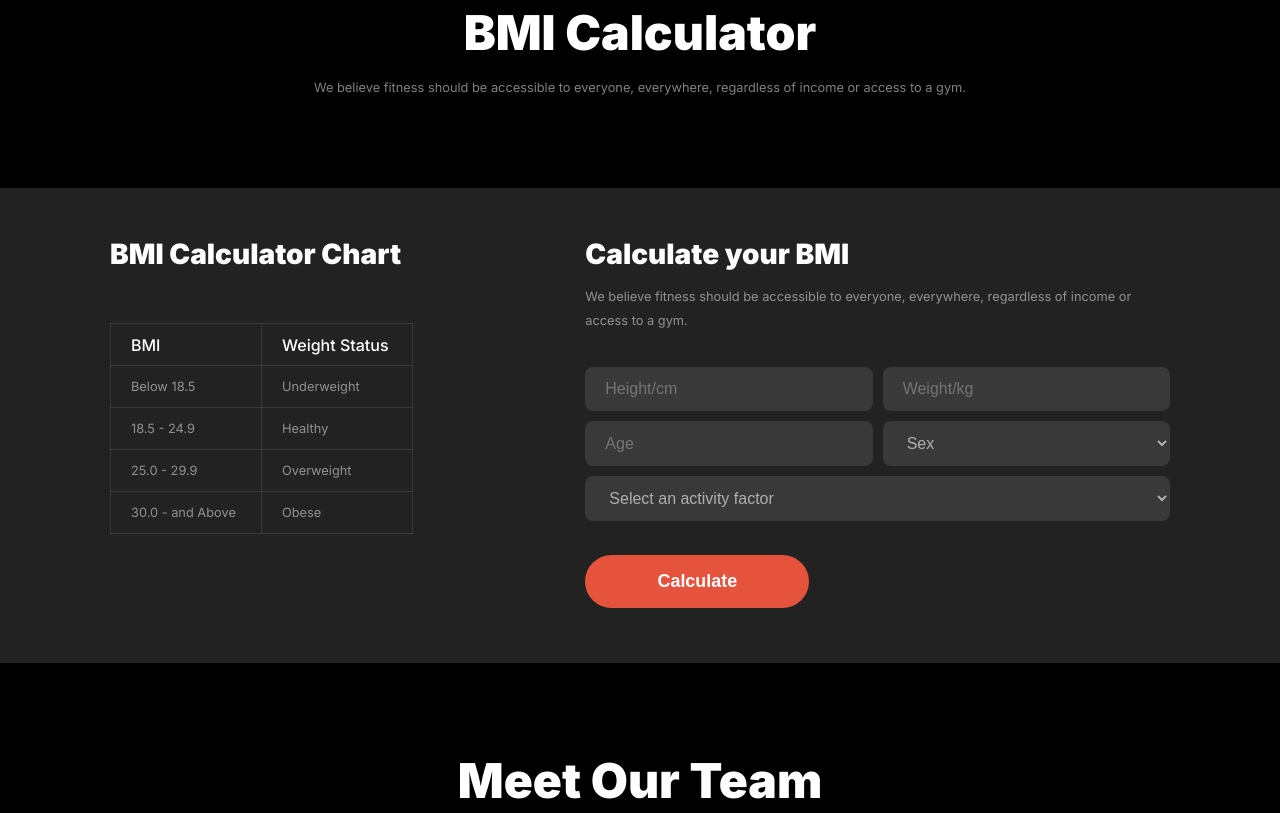
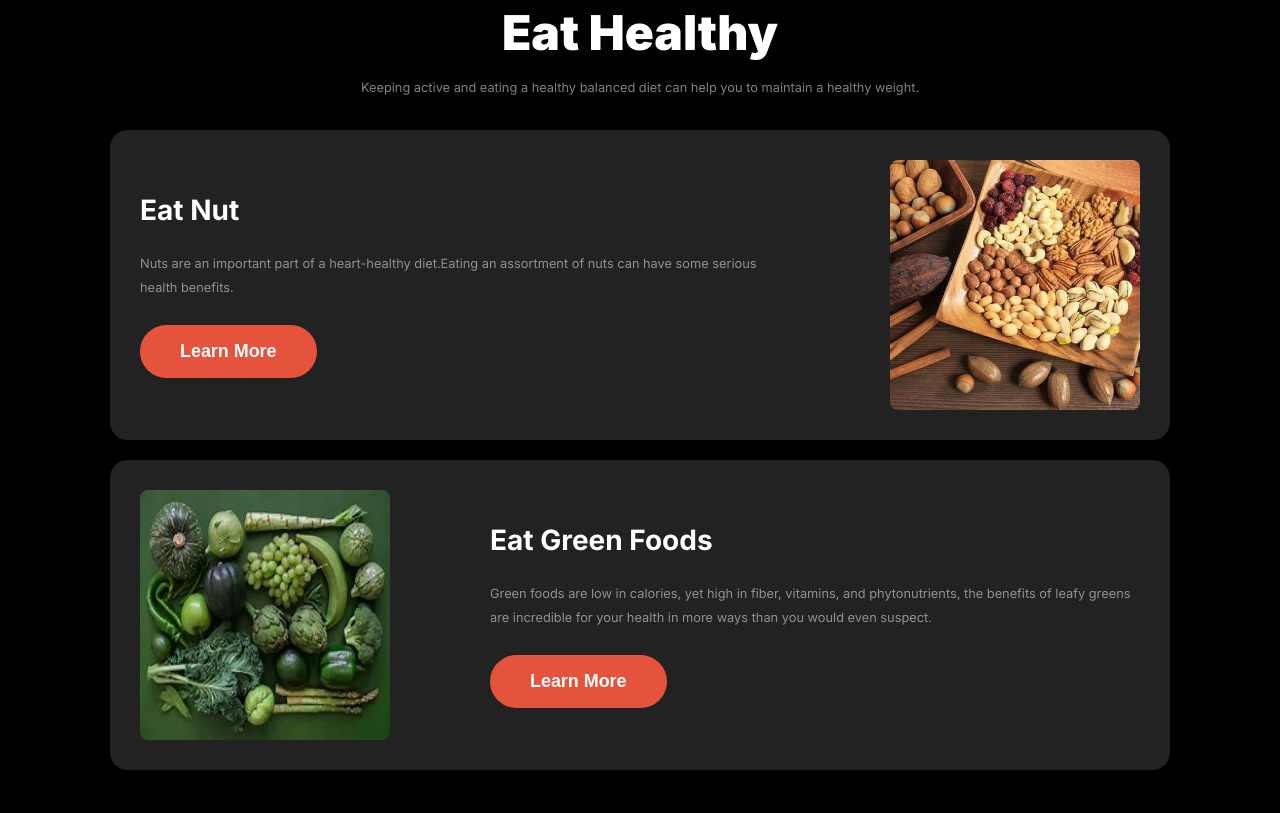
Before and after one commit to niloykhan002/Project-2, a plain HTML site: page index.html in a window 1280 px wide. Shown: the part 1856-2669 px from the top of the page. Drawn offline with Linux system fonts and the light colour scheme; a web font is replaced by a local one.

Commit message:
eat healthy section added

```diff
--- a/index.html
+++ b/index.html
@@ -92,6 +92,36 @@
                 <button class="btn-primary">Join Now</button>
             </div>
             <img src="images/run.jpg" alt="">
+        </section>
+        <section class="eat-healthy">
+            <div class="eat-healthy-heading">
+                <h1 class="primary-heading">Eat Healthy</h1>
+                <p class="primary-desc">Keeping active and eating a healthy balanced diet can help you to maintain a
+                    healthy weight.
+                </p>
+            </div>
+            <div class="eat-group">
+                <div class="eat-content">
+                    <h2>Eat Nut</h2>
+                    <p class="primary-desc">Nuts are an important part of a heart-healthy diet.Eating an assortment of
+                        nuts can have some
+                        serious health benefits.
+                    </p>
+                    <button class="btn-primary">Learn More</button>
+                </div>
+                <img src="images/nuts.jfif" alt="">
+            </div>
+            <div class="eat-group">
+                <img src="images/greenfoods.jfif" alt="">
+                <div class="eat-content">
+                    <h2>Eat Green Foods</h2>
+                    <p class="primary-desc">Green foods are low in calories, yet high in fiber, vitamins, and
+                        phytonutrients, the benefits of leafy greens
+                        are incredible for your health in more ways than you would even suspect.
+                    </p>
+                    <button class="btn-primary">Learn More</button>
+                </div>
+            </div>
         </section>
         <section class="bmi-calculator">
             <div class="bmi-calc-heading">
--- a/styles/style.css
+++ b/styles/style.css
@@ -300,10 +300,63 @@ header{
         width: 100%;
     }
 }
+
+/* Eat healthy section styles */
+
+.eat-healthy{
+    max-width: 1060px;
+    margin: 0 auto;
+}
+.eat-healthy-heading{
+    text-align: center;
+    margin-bottom: 30px;
+}
+.eat-group{
+    display: flex;
+    gap: 100px;
+    background-color: rgb(34, 34, 34);
+    padding: 30px;
+    border-radius: 18px;
+    margin-bottom: 20px;
+}
+.eat-content h2{
+    font-size: 1.75rem;
+    font-weight: 700;
+    color: var(--primary-color);
+}
+.eat-content{
+    display: flex;
+    flex-direction: column;
+    justify-content: center;
+    align-items: start;
+    gap: 25px;
+}
+.eat-group img{
+    width: 250px;
+    height: 250px;
+    border-radius: 8px;
+}
+
+/* Eat Healthy responsive */
+
+@media screen and (max-width: 576px) {
+    .eat-healthy{
+        margin: 20px;
+    }
+    .eat-group{
+        flex-direction: column;
+        align-items: center;
+        gap: 30px;
+    }
+    .eat-content{
+        align-items: center;
+    }
+}
 /* BMI calculator section styles */
 
 .bmi-calc-heading{
     text-align: center;
+    margin-top: 50px;
     margin-bottom: 88px;
 }
 .calc-container{
```
Also changed, not shown: images/greenfoods.jfif (added), images/nuts.jfif (added).
